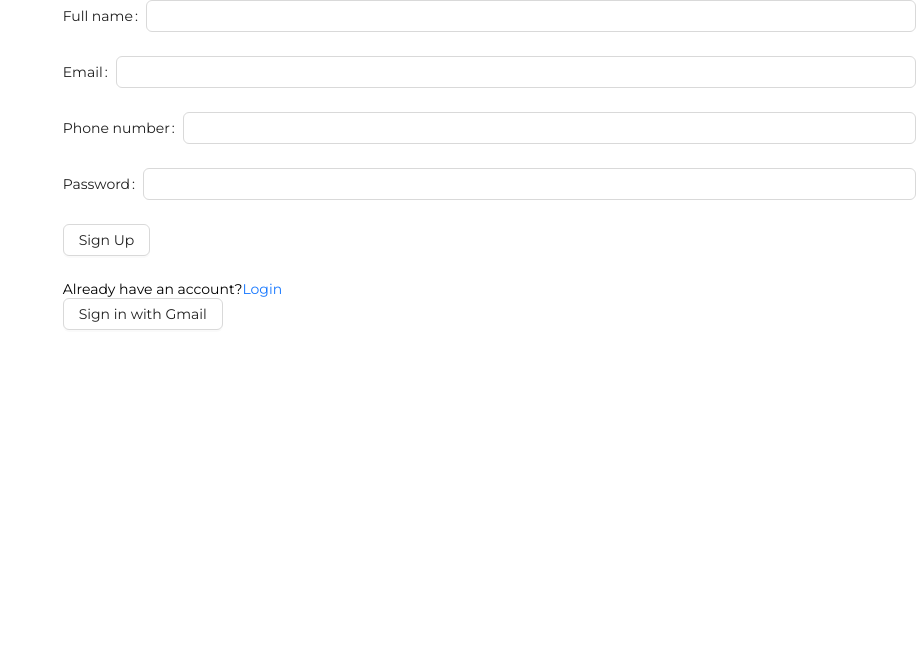
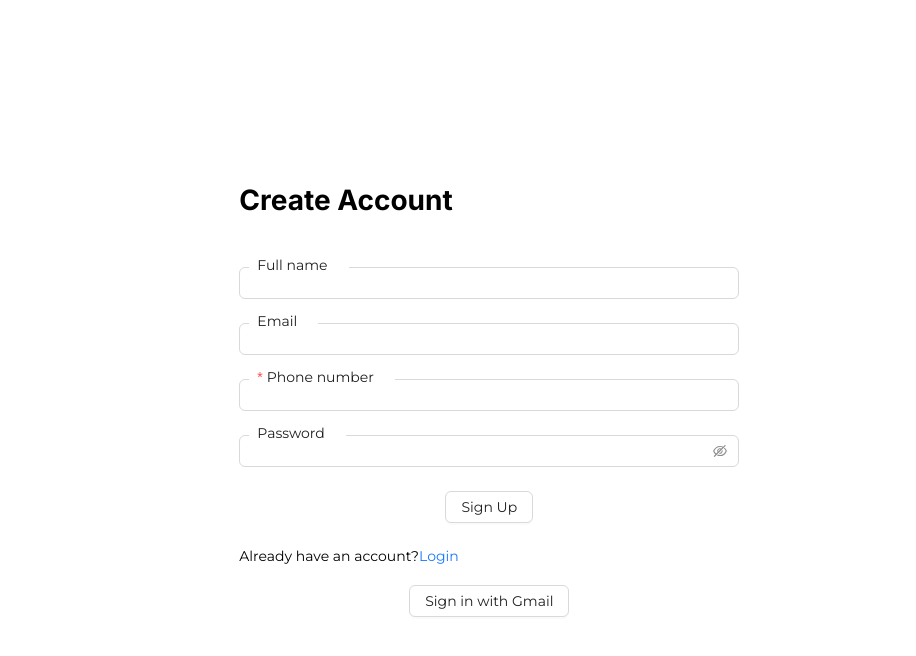
Before and after one commit to TranThienAnTV/KoiOrderingSystem_Fe, a React (Vite) app: page /register in a window 1280 px wide. Shown: the top 656 px of the page, without its empty margins (364-1280 px from the left). Built offline with nearby package versions, Linux system fonts and the light colour scheme.

Commit message:
update registerpage and so on

```diff
--- a/src/components/register/Register.jsx
+++ b/src/components/register/Register.jsx
@@ -1,29 +1,76 @@
 import React from 'react'
 import './Register.scss'
 import { Button, Col, Form, Input, Row } from 'antd'
-import { Link } from 'react-router-dom'
+import { Link, useNavigate } from 'react-router-dom'
+import { provider } from '../../config/firebase';
+import { getAuth, signInWithPopup, GoogleAuthProvider } from "firebase/auth";
 function Register() {
+
+  const navigate = useNavigate();
+
+  function handleLoginGoogle() {
+    const auth = getAuth();
+    signInWithPopup(auth, provider)
+      .then((result) => {
+        // This gives you a Google Access Token. You can use it to access the Google API.
+        const credential = GoogleAuthProvider.credentialFromResult(result);
+        const token = credential.accessToken;
+        // The signed-in user info.
+        const user = result.user;
+        console.log(user)
+        navigate("/")
+        // IdP data available using getAdditionalUserInfo(result)
+        // ...
+      }).catch((error) => {
+        // Handle Errors here.
+        const errorCode = error.code;
+        const errorMessage = error.message;
+        // The email of the user's account used.
+        const email = error.customData.email;
+        // The AuthCredential type that was used.
+        const credential = GoogleAuthProvider.credentialFromError(error);
+        // ...
+      });
+  }
+  const handleFinish = (values) => {
+    console.log(values)
+  }
+
+
   return (
     <>
       <Row className='register'>
         <Col className='right-side' span={8}>
+
+
+
         </Col>
         <Col className='left-side' span={16}>
-        <div className="container">
-<Form>
+          <div className="container" >
+            <h1>Create Account</h1>
+            <Form onFinish={handleFinish} layout='vertical' className='form-register'>
               <Form.Item label="Full name" name="fullname">
-    <Input/>
+                <Input />
               </Form.Item>
               <Form.Item label="Email" name="email">
-    <Input/>
+                <Input />
               </Form.Item>
-  <Form.Item label="Phone number" name="phoneNumber">
-    <Input/>
+              <Form.Item label="Phone number" name="phoneNumber" rules={[
+                {
+                  required: "true",
+                  message: "m quen nhap kia",
+                },
+                {
+                  pattern: '(84|0[3|5|7|8|9])+([0-9]{8})\\b',
+                  message: "m nhap sai kia nhap lai di",
+                }
+              ]}>
+                <Input />
               </Form.Item>
               <Form.Item label="Password" name="password">
-    <Input/>
+                <Input.Password />
               </Form.Item>
-  <Form.Item>
+              <Form.Item className='btn-container'>
                 <Button htmlType='submit'>Sign Up</Button>
               </Form.Item>
             </Form>
@@ -32,10 +79,11 @@ function Register() {
             </p>
           </div>
           <div>
-          <Button>Sign in with Gmail</Button>
+            <Button onClick={handleLoginGoogle}>Sign in with Gmail</Button>
           </div>
         </Col>
-      </Row></>
+      </Row>
+    </>
   )
 }
 
--- a/src/components/register/Register.scss
+++ b/src/components/register/Register.scss
@@ -1,4 +1,5 @@
 @import url('https://fonts.googleapis.com/css2?family=Montserrat:wght@300;400;500;600;700&display=swap');
+@import url('https://fonts.googleapis.com/css2?family=Inter:ital,opsz,wght@0,14..32,100..900;1,14..32,100..900&display=swap');
 
 * {
   margin: 0;
@@ -7,6 +8,42 @@
   font-family: 'Montserrat', sans-serif;
 }
 
-label{
-  position: absolute;
+.ant-row {
+  position: relative;
+
+  .ant-form-item-label {
+    position: absolute;
+    top: -15px;
+    left: 10px;
+    z-index: 10;
+    font-size: 16px;
+    padding: 0 8px;
+    background-color: white;
+  }
 }
+
+.left-side {
+  display: flex;
+  flex-direction: column;
+  height: 100vh;
+  justify-content: center;
+  align-items: center;
+  gap: 20px;
+
+  .form-register {
+    width: 500px;
+  }
+
+  .btn-container {
+    width: 100%;
+    display: flex;
+    justify-content: center;
+    align-items: center;
+  }
+
+  h1 {
+    margin-bottom: 50px;
+    font-family: "Inter", sans-serif;
+
+  }
+}
--- a/src/config/firebase.js
+++ b/src/config/firebase.js
@@ -1,21 +1,24 @@
 // Import the functions you need from the SDKs you need
 import { initializeApp } from "firebase/app";
-import { getAuth } from "firebase/auth";
-import { getFirestore } from "firebase/firestore";
-import { getStorage } from "firebase/storage";
+import { getAnalytics } from "firebase/analytics";
+import { GoogleAuthProvider } from "firebase/auth";
+// TODO: Add SDKs for Firebase products that you want to use
+// https://firebase.google.com/docs/web/setup#available-libraries
 
-// just change config below to start
+// Your web app's Firebase configuration
+// For Firebase JS SDK v7.20.0 and later, measurementId is optional
 const firebaseConfig = {
-  apiKey: "AIzaSyBY1PxLeYzNdL-mzV9x1cJzPIF66UNBqkg",
-  authDomain: "swp-asp.firebaseapp.com",
-  projectId: "swp-asp",
-  storageBucket: "swp-asp.appspot.com",
-  messagingSenderId: "840654227120",
-  appId: "1:840654227120:web:f86f024ab8f4ad9e755d75",
-  measurementId: "G-X2L1D29BGG",
+  apiKey: "AIzaSyD9s4tw-NyvyP-hyZNpnWyzlxohVf_eI-c",
+  authDomain: "loginby-35c92.firebaseapp.com",
+  projectId: "loginby-35c92",
+  storageBucket: "loginby-35c92.appspot.com",
+  messagingSenderId: "68370525483",
+  appId: "1:68370525483:web:12ab07da9012c9f8bae96e",
+  measurementId: "G-DCPN124NCP"
 };
+
 // Initialize Firebase
-export const app = initializeApp(firebaseConfig);
-export const auth = getAuth();
-export const storage = getStorage();
-export const db = getFirestore();
+const app = initializeApp(firebaseConfig);
+const analytics = getAnalytics(app);
+const provider = new GoogleAuthProvider();
+export {provider}
```
Lines whose indentation alone changed are shown as unchanged.
